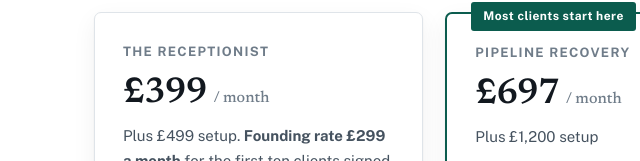
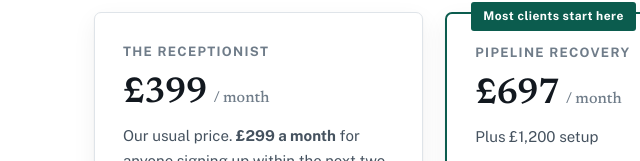
Before and after one commit to nbavananthan29/mission4ai-site, a plain HTML site: page pricing.html in a window 1280 px wide. Shown: the part 639-800 px from the top of the page, 30-670 px from the left. Drawn offline with nearby package versions, Linux system fonts and the light colour scheme.

Commit message:
Pricing page: usual price and the two-week price

```diff
--- a/pricing.html
+++ b/pricing.html
@@ -43,7 +43,7 @@
       <div class="tier">
         <div class="name">The Receptionist</div>
         <div class="price">&pound;399 <small>/ month</small></div>
-        <p class="setup">Plus &pound;499 setup. <strong>Founding rate &pound;299 a month</strong> for the first ten clients signed before 31 January 2027, for as long as they stay.</p>
+        <p class="setup">Our usual price. <strong>&pound;299 a month</strong> for anyone signing up within the next two weeks. Setup is covered on your discovery call.</p>
         <ul>
           <li>Answers when you can't: evenings, weekends, lunchtimes, when the line is busy</li>
           <li>Takes the caller's name, number and why they rang; the message reaches you by text and email within a minute</li>
```
